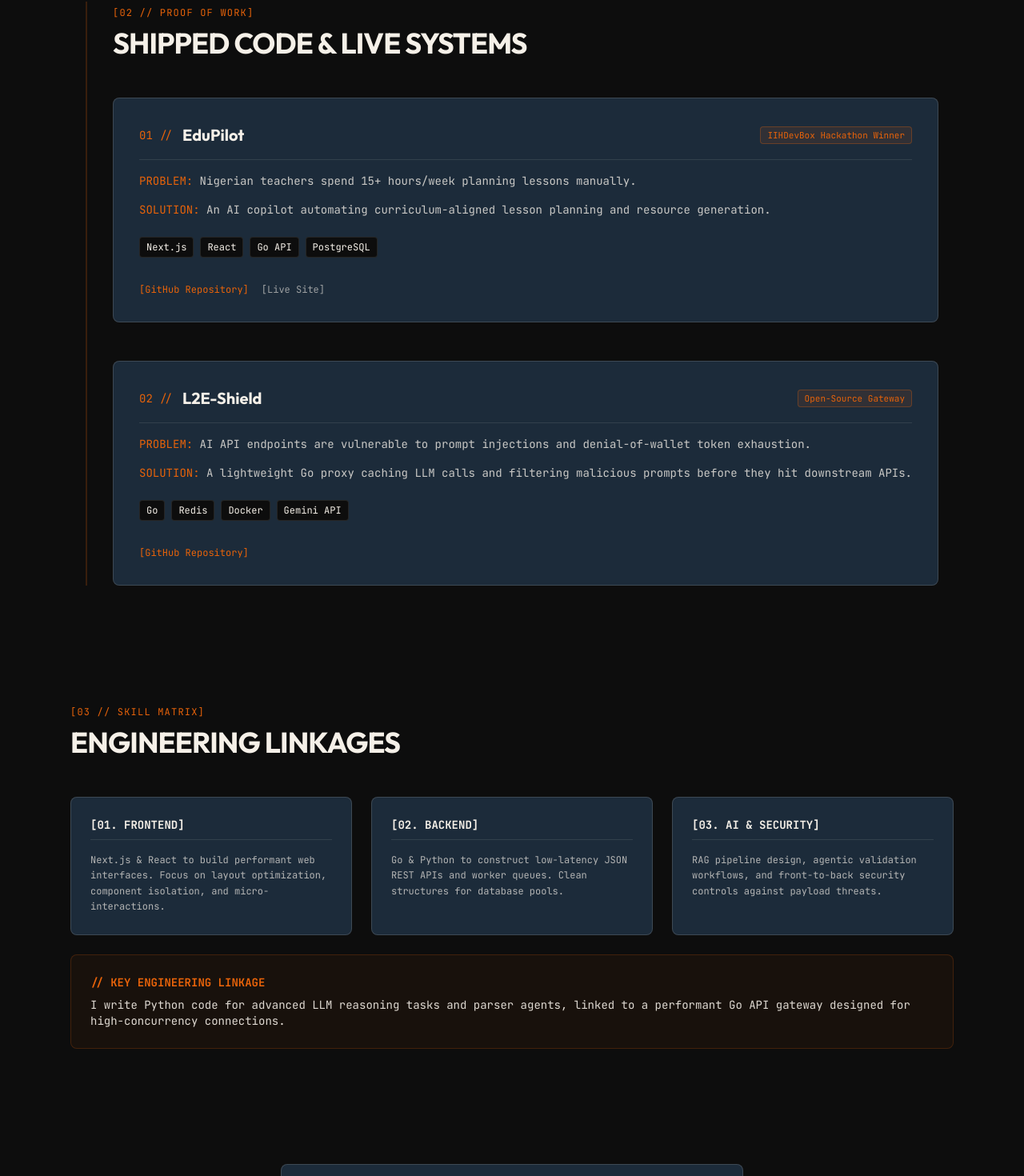
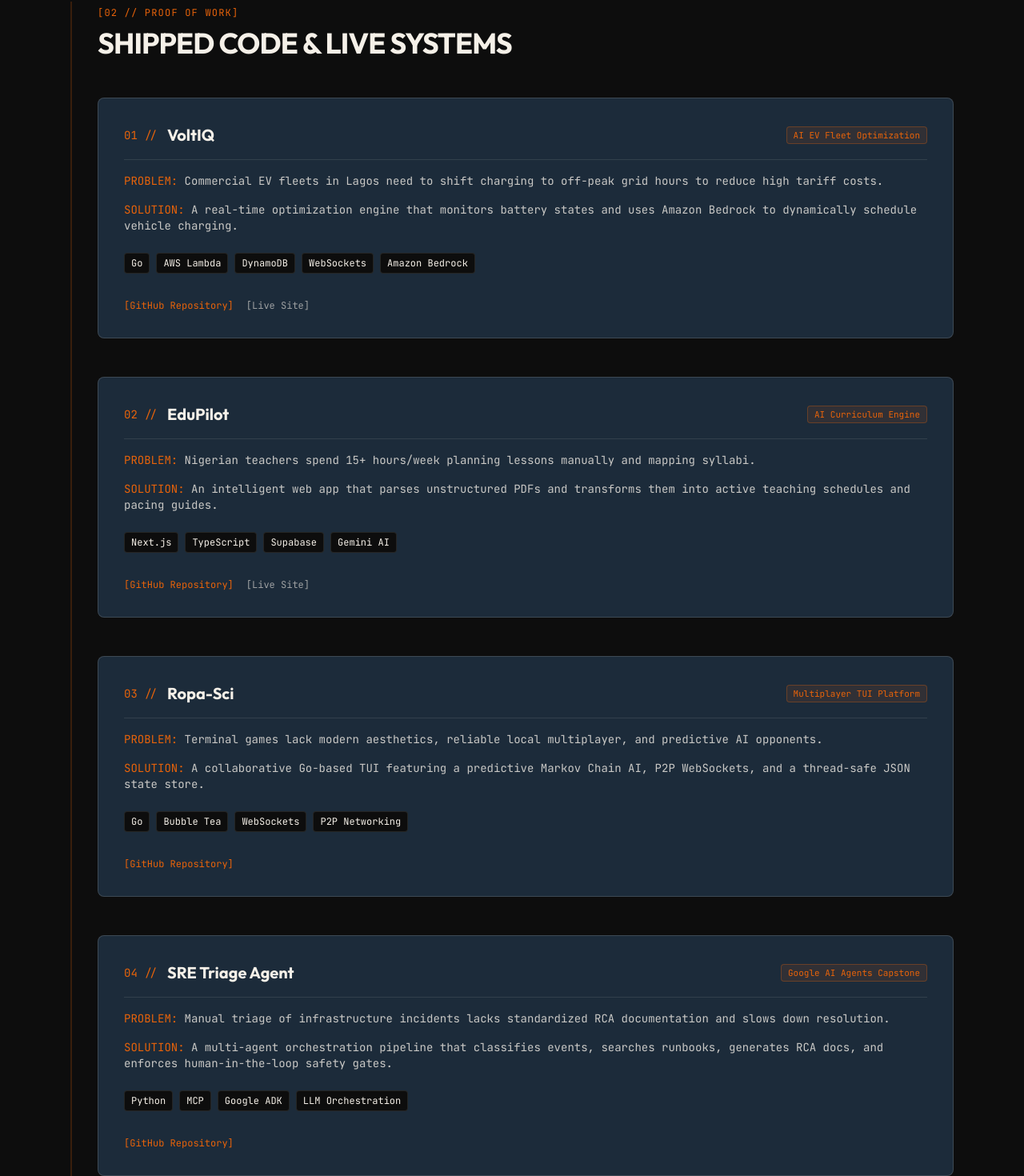
Before and after one commit to jezreal-dev/jezreal-momoh-portfolio, a Next.js app: page / in a window 1280 px wide. Shown: the part 1074-2544 px from the top of the page at 80% size. Built offline with nearby package versions, Linux system fonts and the light colour scheme; no server answers.

Commit message:
feat: update portfolio projects and skills from github

```diff
--- a/src/components/ProofOfWork.tsx
+++ b/src/components/ProofOfWork.tsx
@@ -16,22 +16,41 @@
 const projects: Project[] = [
   {
     id: "01",
-    title: "EduPilot",
-    badge: "IIHDevBox Hackathon Winner",
-    problem: "Nigerian teachers spend 15+ hours/week planning lessons manually.",
-    solution: "An AI copilot automating curriculum-aligned lesson planning and resource generation.",
-    tech: ["Next.js", "React", "Go API", "PostgreSQL"],
-    github: "https://github.com/jezrealdev/edupilot",
-    live: "https://edupilot.ng",
+    title: "VoltIQ",
+    badge: "AI EV Fleet Optimization",
+    problem: "Commercial EV fleets in Lagos need to shift charging to off-peak grid hours to reduce high tariff costs.",
+    solution: "A real-time optimization engine that monitors battery states and uses Amazon Bedrock to dynamically schedule vehicle charging.",
+    tech: ["Go", "AWS Lambda", "DynamoDB", "WebSockets", "Amazon Bedrock"],
+    github: "https://github.com/jezreal-dev/VoltIQ",
+    live: "https://voltiq-ai.lovable.app",
   },
   {
     id: "02",
-    title: "L2E-Shield",
-    badge: "Open-Source Gateway",
-    problem: "AI API endpoints are vulnerable to prompt injections and denial-of-wallet token exhaustion.",
-    solution: "A lightweight Go proxy caching LLM calls and filtering malicious prompts before they hit downstream APIs.",
-    tech: ["Go", "Redis", "Docker", "Gemini API"],
-    github: "https://github.com/jezrealdev/l2e-shield",
+    title: "EduPilot",
+    badge: "AI Curriculum Engine",
+    problem: "Nigerian teachers spend 15+ hours/week planning lessons manually and mapping syllabi.",
+    solution: "An intelligent web app that parses unstructured PDFs and transforms them into active teaching schedules and pacing guides.",
+    tech: ["Next.js", "TypeScript", "Supabase", "Gemini AI"],
+    github: "https://github.com/jezreal-dev/edupilot",
+    live: "https://edupilot.vercel.app",
+  },
+  {
+    id: "03",
+    title: "Ropa-Sci",
+    badge: "Multiplayer TUI Platform",
+    problem: "Terminal games lack modern aesthetics, reliable local multiplayer, and predictive AI opponents.",
+    solution: "A collaborative Go-based TUI featuring a predictive Markov Chain AI, P2P WebSockets, and a thread-safe JSON state store.",
+    tech: ["Go", "Bubble Tea", "WebSockets", "P2P Networking"],
+    github: "https://github.com/jezreal-dev/ropa-sci",
+  },
+  {
+    id: "04",
+    title: "SRE Triage Agent",
+    badge: "Google AI Agents Capstone",
+    problem: "Manual triage of infrastructure incidents lacks standardized RCA documentation and slows down resolution.",
+    solution: "A multi-agent orchestration pipeline that classifies events, searches runbooks, generates RCA docs, and enforces human-in-the-loop safety gates.",
+    tech: ["Python", "MCP", "Google ADK", "LLM Orchestration"],
+    github: "https://github.com/jezreal-dev/google-ai-agents-intensive",
   },
 ];
 
--- a/src/components/SkillMatrix.tsx
+++ b/src/components/SkillMatrix.tsx
@@ -26,23 +26,23 @@
         <div className="border border-forge-fg/15 bg-forge-card p-6 rounded-lg font-mono">
           <h3 className="text-forge-fg font-bold border-b border-forge-fg/10 pb-2 mb-4 text-sm">[01. FRONTEND]</h3>
           <p className="text-xs text-forge-fg/70 leading-relaxed">
-            Next.js & React to build performant web interfaces. Focus on layout optimization, component isolation, and micro-interactions.
+            Next.js, TypeScript, & Tailwind CSS to build performant web interfaces. Experience with global state (Zustand) and WebSockets for real-time dashboards.
           </p>
         </div>
 
         {/* Backend Section */}
         <div className="border border-forge-fg/15 bg-forge-card p-6 rounded-lg font-mono">
-          <h3 className="text-forge-fg font-bold border-b border-forge-fg/10 pb-2 mb-4 text-sm">[02. BACKEND]</h3>
+          <h3 className="text-forge-fg font-bold border-b border-forge-fg/10 pb-2 mb-4 text-sm">[02. BACKEND & CLOUD]</h3>
           <p className="text-xs text-forge-fg/70 leading-relaxed">
-            Go & Python to construct low-latency JSON REST APIs and worker queues. Clean structures for database pools.
+            Go & Python for high-concurrency APIs. Serverless architecture using AWS Lambda, DynamoDB, SQS, and Supabase / PostgreSQL.
           </p>
         </div>
 
-        {/* AI & Security Section */}
+        {/* AI & Infrastructure Section */}
         <div className="border border-forge-fg/15 bg-forge-card p-6 rounded-lg font-mono">
-          <h3 className="text-forge-fg font-bold border-b border-forge-fg/10 pb-2 mb-4 text-sm">[03. AI & SECURITY]</h3>
+          <h3 className="text-forge-fg font-bold border-b border-forge-fg/10 pb-2 mb-4 text-sm">[03. AI & AGENTIC SYSTEMS]</h3>
           <p className="text-xs text-forge-fg/70 leading-relaxed">
-            RAG pipeline design, agentic validation workflows, and front-to-back security controls against payload threats.
+            Designing multi-agent orchestration pipelines (MCP, Google ADK) and integrating LLMs (Gemini AI, Amazon Bedrock) into production systems.
           </p>
         </div>
       </div>
```
